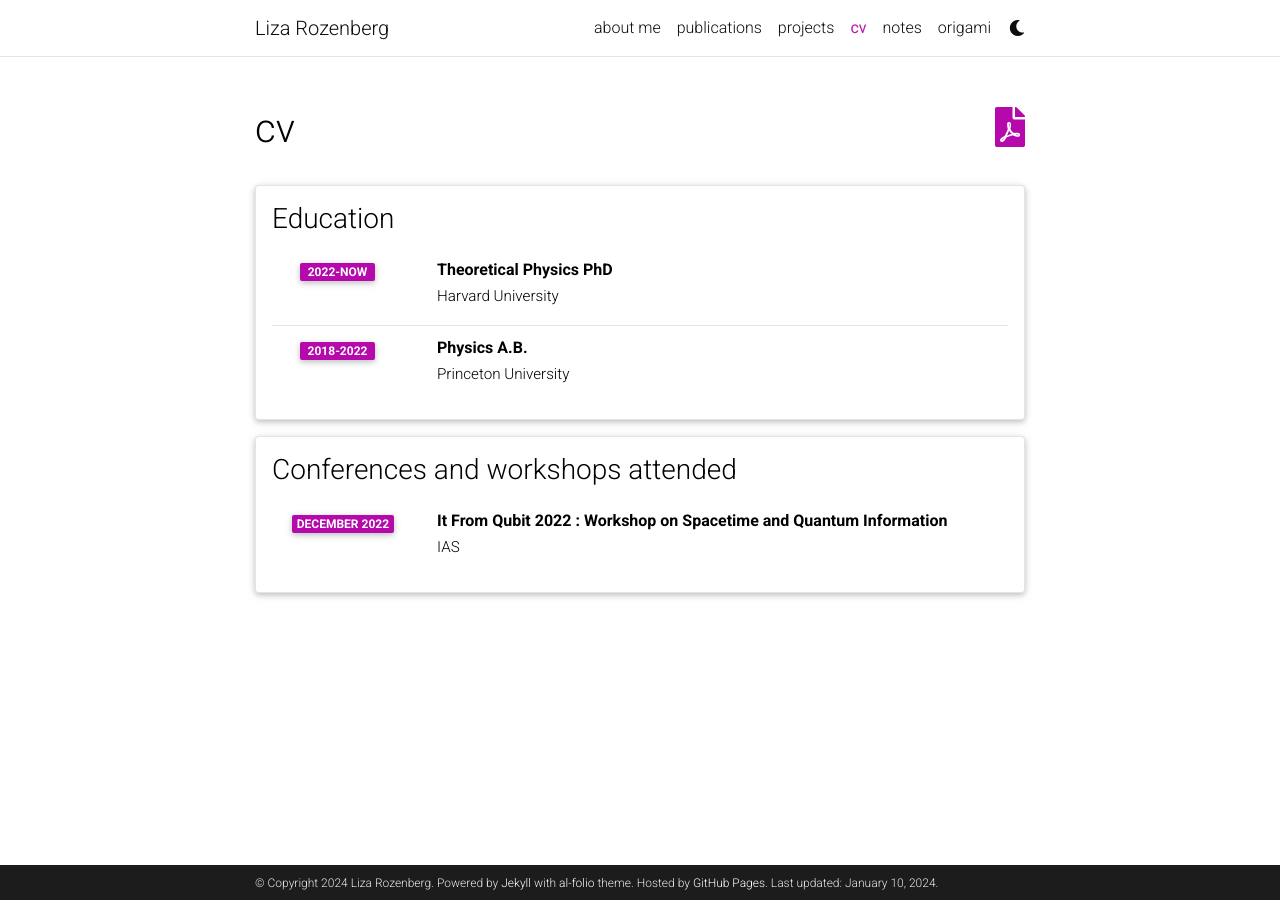
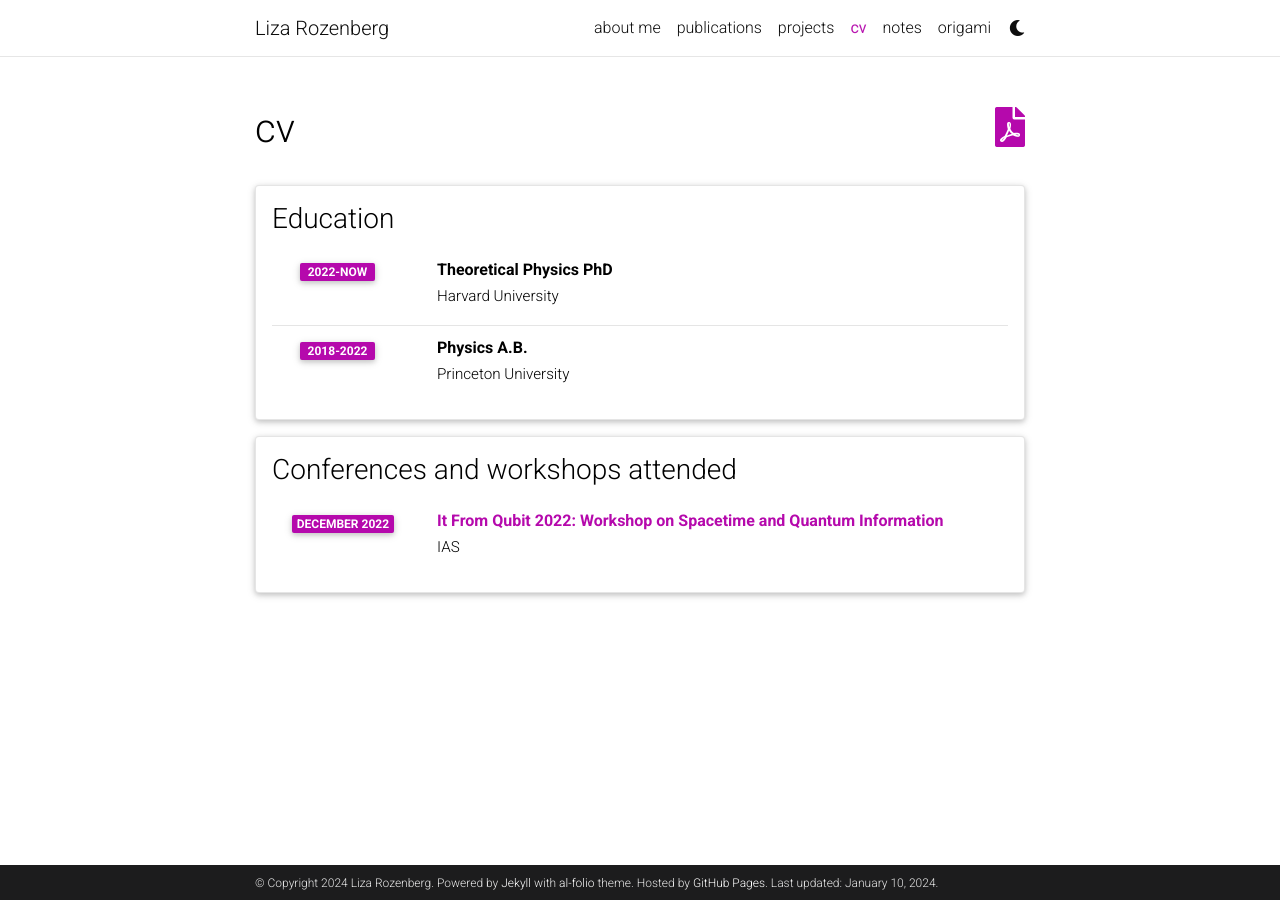
Before and after one commit to acequark/acequark.github.io, a Jekyll site: the page built from _pages/cv.md, in a window 1280 px wide. Built offline with Jekyll 4.4.1, drawn with Linux system fonts in a browser that asks for light colours; comment, search, counter and statistics services are not loaded; a style sheet for code colours, icons or effects is not loaded; some of the changed lines change nothing that is shown.

Commit message:
Update cv.yml

```diff
--- a/_data/cv.yml
+++ b/_data/cv.yml
@@ -27,7 +27,7 @@
 - title: Conferences and workshops attended
   type: time_table
   contents:
-    - title: It From Qubit 2022 &#58; Workshop on Spacetime and Quantum Information
+    - title: <a href="https://www.ias.edu/sns/program-details-qubit-2022">It From Qubit 2022&#58; Workshop on Spacetime and Quantum Information</a>
       institution: IAS
       year: December 2022
 
```
